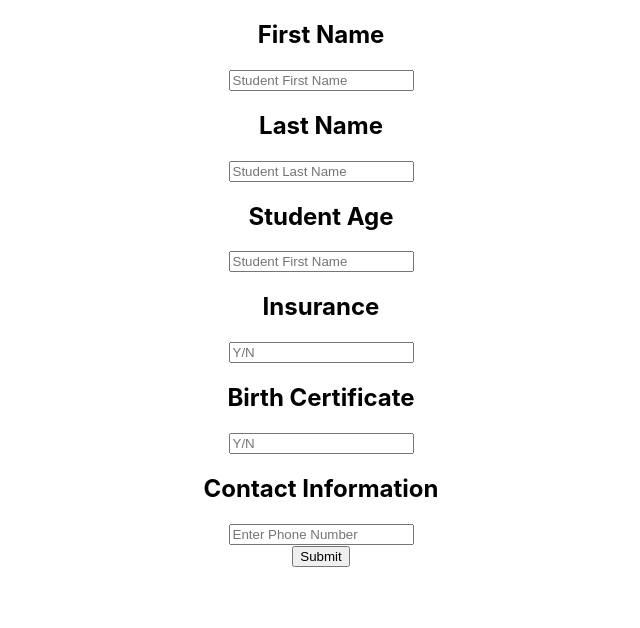
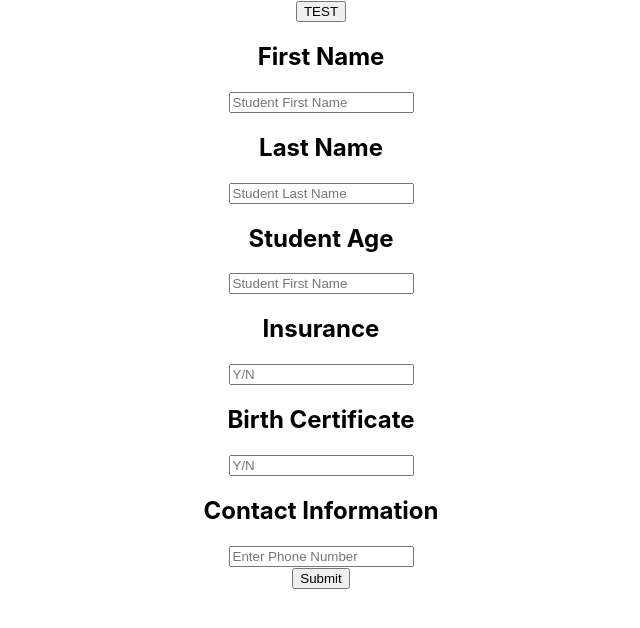
Before and after one commit to build-week-educell/frontend, a React (Create React App) app in the folder schoolsocial/: page / in a window 1280 px wide. Shown: the top 628 px of the page, without its empty margins (319-959 px from the left). Built offline with nearby package versions, Linux system fonts and the light colour scheme.

Commit message:
connect to backend

```diff
--- a/schoolsocial/src/App.js
+++ b/schoolsocial/src/App.js
@@ -2,11 +2,21 @@ import React, { Component } from 'react';
 import './App.css';
 
 import StudentForm from './components/Student Components/StudentForm';
+import axios from 'axios';
 
 class App extends Component {
+
+  test = event =>{
+    axios
+      .get('https://educell.herokuapp.com/')
+      .then( response => console.log(response) )
+      .catch( error => console.log(error) )
+  }
+
   render() {
     return (
       <div className="App">
+        <button onClick={this.test}>TEST</button>
         <StudentForm />
       </div>
     );
```
